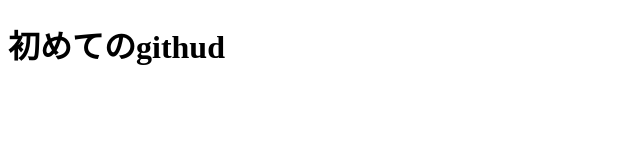
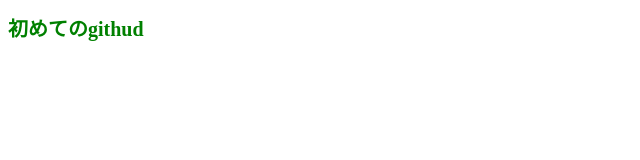
Before and after one commit to riona-sato/test, a plain HTML site: page index.html in a window 1280 px wide. Shown: the whole page, without its empty margins (0-640 px from the left). Drawn offline with Linux system fonts and the light colour scheme.

Commit message:
CSS追加

```diff
--- a/style.css
+++ b/style.css
@@ -1 +1,5 @@
-style.css
+h1{
+    font-size: 20px;
+    color: green;
+    font-family: serif;
+}
```
